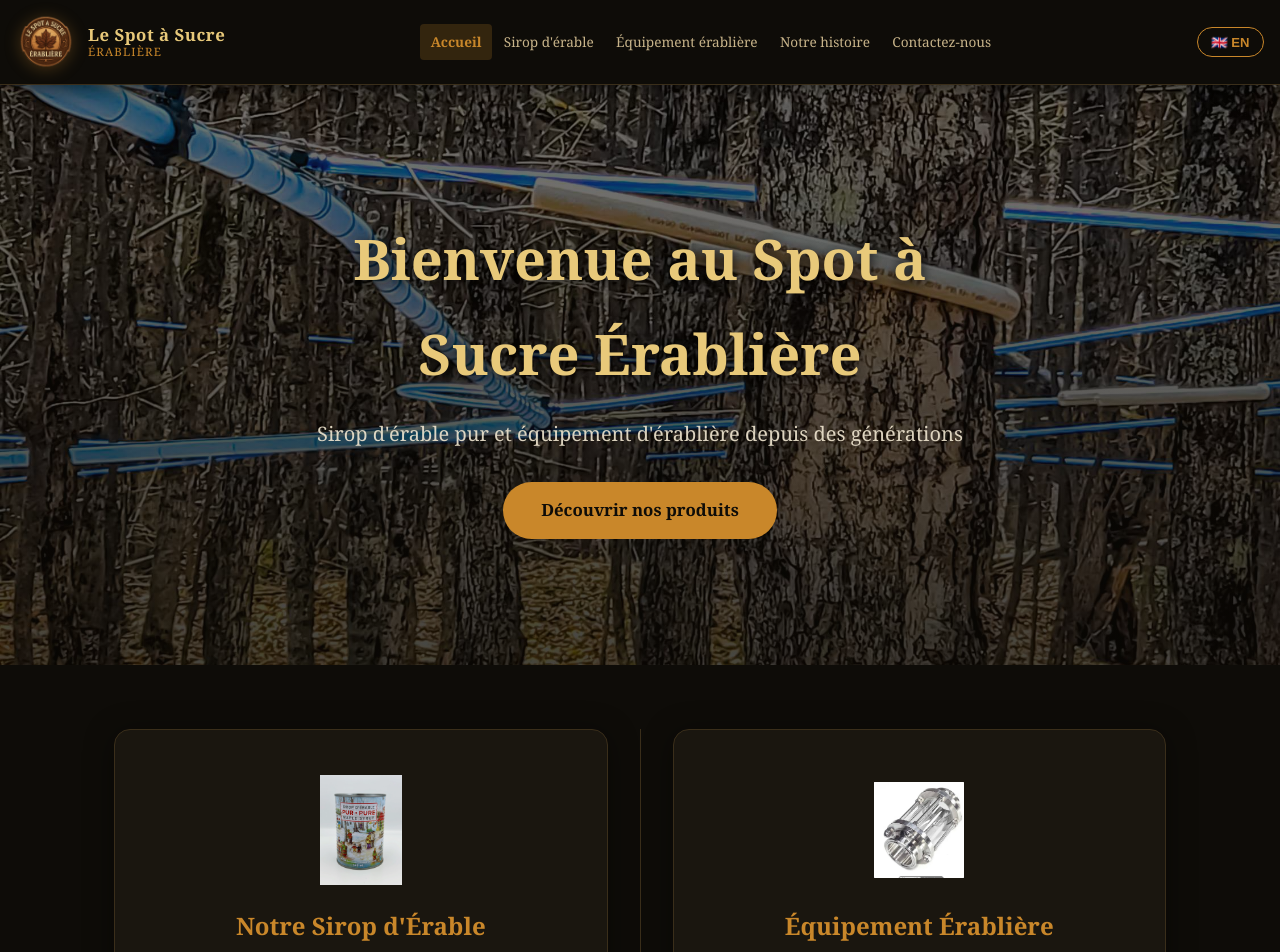
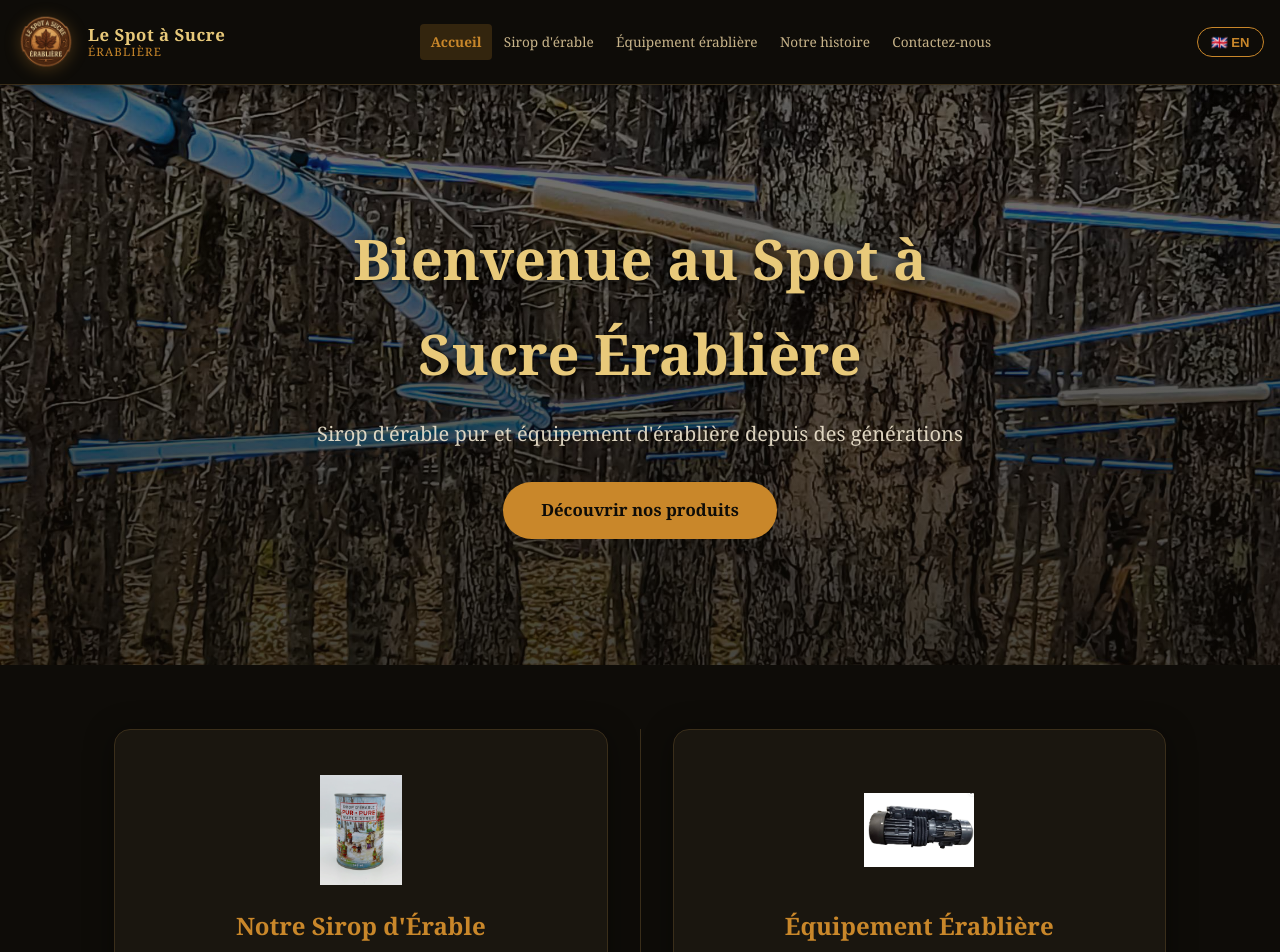
Before and after one commit to mindsetalert/cabane-a-sucre, a Next.js app: page / in a window 1280 px wide. Shown: the top 952 px of the page. Built offline with nearby package versions, Linux system fonts and the light colour scheme.

Commit message:
Photo vacuum sur page accueil section equipement

```diff
--- a/pages/index.js
+++ b/pages/index.js
@@ -43,7 +43,7 @@ export default function Home() {
 
         <div className={styles.card}>
           <div className={styles.cardIcon}>
-            <Image src="/images/equipement/kit-tube-2.jpg" alt="Équipement érablière" width={90} height={110} style={{ objectFit: "contain", borderRadius: "8px" }} />
+            <Image src="/images/equipement/vacuum-1.jpg" alt="Pompe à vide érablière" width={110} height={110} style={{ objectFit: "contain", borderRadius: "8px" }} />
           </div>
           <h2 className={styles.cardTitle}>{t.home.section_equip_title}</h2>
           <p className={styles.cardDesc}>{t.home.section_equip_desc}</p>
```
